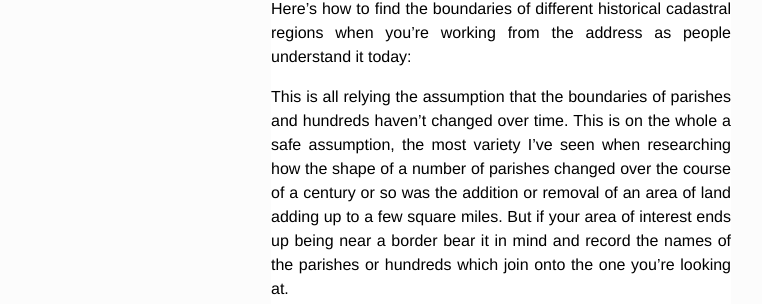
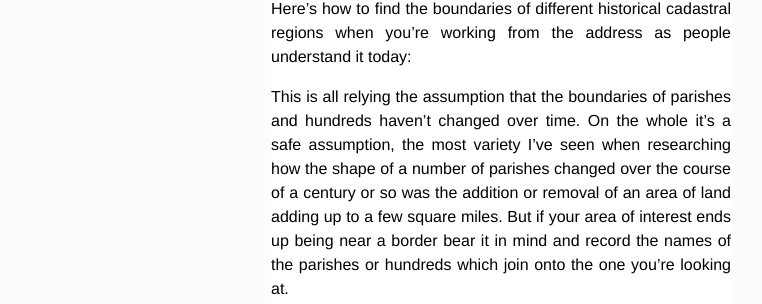
Before and after one commit to keithmaguire/keithmaguire.github.com, a Jekyll site: the page built from _posts/2012-10-21-finding-the-parish-name-for-an-area-in-Victoria.markdown, in a window 1280 px wide and 900 px high. Shown: the part 419-723 px from the top of the window, without its empty margins (129-891 px from the left). Built offline with Jekyll 4.4.1, drawn with Linux system fonts in a browser that asks for light colours; Markdown is read by kramdown in place of the engine named in the settings; a file with an impossible date is left out; some of the changed text lies outside the part shown.

Commit message:
Updated 2012-10-21-finding-the-parish-name-for-an-area-in-Victoria.markdown

```diff
--- a/_posts/2012-10-21-finding-the-parish-name-for-an-area-in-Victoria.markdown
+++ b/_posts/2012-10-21-finding-the-parish-name-for-an-area-in-Victoria.markdown
@@ -12,7 +12,7 @@ There's two ways to work this out -- either using historical sources  or using c
 
 Here's how to find the boundaries of different historical cadastral regions when you're working from the address as people understand it today:
 
-This is all relying the assumption that the boundaries of parishes and hundreds haven't changed over time. This is on the whole a safe assumption, the most variety I've seen when researching how the shape of a number of parishes changed over the course of a century or so was the addition or removal of an area of land adding up to a few square miles. But if your area of interest ends up being near a border bear it in mind and record the names of the parishes or hundreds which join onto the one you're looking at.
+This is all relying the assumption that the boundaries of parishes and hundreds haven't changed over time. On the whole it's a safe assumption, the most variety I've seen when researching how the shape of a number of parishes changed over the course of a century or so was the addition or removal of an area of land adding up to a few square miles. But if your area of interest ends up being near a border bear it in mind and record the names of the parishes or hundreds which join onto the one you're looking at.
 
 Over the history of Victoria there have been a number of [maps](http://handle.slv.vic.gov.au/10381/119930) printed for exactly this purpose, so that is one way to search.
 
```
Also changed, not shown: other parts of _posts/2012-10-21-finding-the-parish-name-for-an-area-in-Victoria.markdown (+1 -1 lines).
